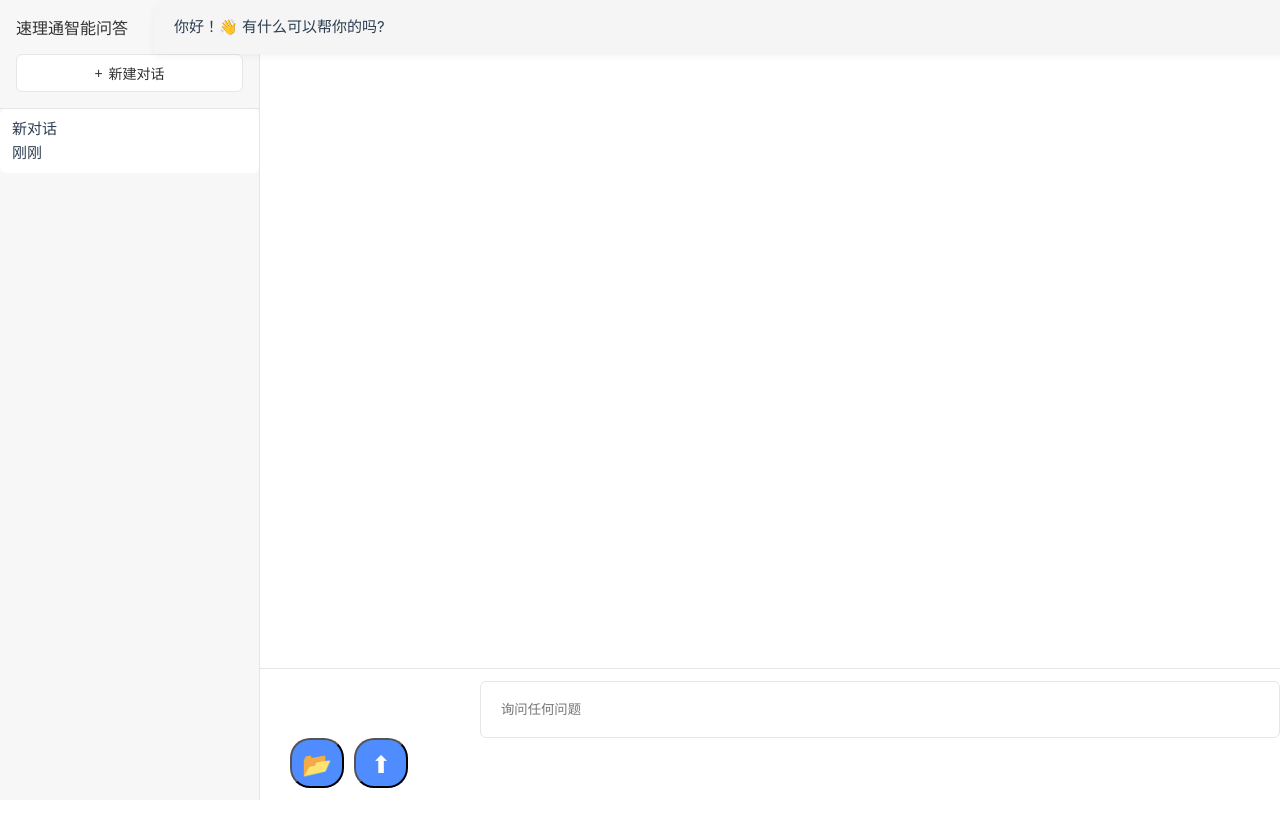
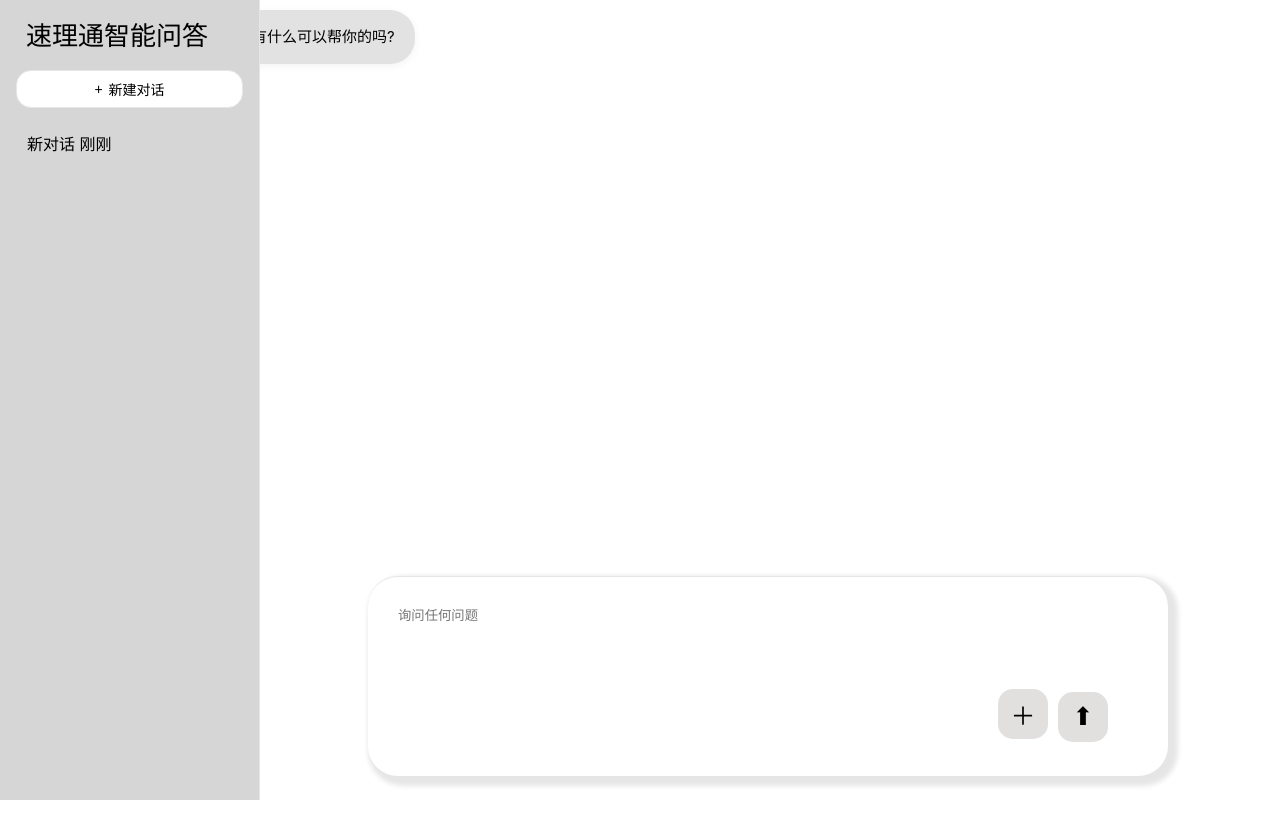
Before and after one commit to HongyanDeng/ai-module, a Vue app in the folder SpringAI2/fronted/: page / in a window 1280 px wide. Shown: the top 838 px of the page. Built offline with nearby package versions, Linux system fonts and the light colour scheme.

Commit message:
修改前端页面

```diff
--- a/SpringAI2/fronted/src/components/AskModel.vue
+++ b/SpringAI2/fronted/src/components/AskModel.vue
@@ -14,12 +14,22 @@
           :class="['conversation-item', { active: currentConversationId === conversation.id }]"
           @click="switchConversation(conversation.id)">
           <div class="conversation-info">
-            <div class="conversation-title">{{ conversation.title || '新对话' }}</div>
+            <div class="conversation-title">
+              {{ conversation.title || '新对话' }}
+              {{ formatTime(conversation.createdAt) }}
+
+              <button class="delete-btn" @click.stop="deleteConversation(conversation.id)"
+                v-if="conversations.length > 1" style="margin-left: 15px;">
+                🗑️
+              </button>
+
+            </div>
+            <!--
             <div class="conversation-time">{{ formatTime(conversation.createdAt) }}</div>
+          -->
           </div>
-          <button class="delete-btn" @click.stop="deleteConversation(conversation.id)" v-if="conversations.length > 1">
-            🗑️
-          </button>
+
+
         </div>
       </div>
     </div>
@@ -29,11 +39,11 @@
       <div class="chat-content">
         <div v-for="(msg, idx) in currentMessages" :key="idx" :class="['chat', msg.role]">
           <div v-if="msg.role === 'ai'" class="ai-answer">
-            <span></span>
+
             <span class="ai-text">{{ msg.text }}</span>
           </div>
           <div v-if="msg.role === 'user'" class="user-question">
-            <span></span>
+
             <span class="user-text">{{ msg.text }}</span>
           </div>
         </div>
@@ -45,9 +55,11 @@
         </div>
       </div>
       <div class="chat-input-bar">
-        <input v-model="question" placeholder="询问任何问题" @keyup.enter="askModel" />
-        <button class="send-file" @click="sendFile">📂</button>
-        <button class="ask-model" @click="askModel">⬆</button>
+        <textarea v-model="question" placeholder="询问任何问题" @keyup.enter="askModel"></textarea>
+        <div class="send-button">
+          <button class="send-file" @click="sendFile">＋</button>
+          <button class="ask-model" @click="askModel">⬆</button>
+        </div>
       </div>
     </div>
   </div>
@@ -225,10 +237,12 @@ export default {
 
 <style scoped>
 @keyframes dot-animation {
+
   0%,
   100% {
     opacity: 0.3
   }
+
   50% {
     opacity: 1
   }
@@ -254,7 +268,7 @@ body {
   top: 0;
   bottom: 0;
   width: 260px;
-  background: #f7f7f8;
+  background: #d6d6d6;
   border-right: 1px solid #e6e6e6;
   display: flex;
   flex-direction: column;
@@ -262,24 +276,25 @@ body {
 
 .sidebar-header {
   padding: 16px;
-  background: #f7f7f8;
-  border-bottom: 1px solid #e6e6e6;
+  /*background: #f7f7f8;*/
+  /*border-bottom: 1px solid #e6e6e6;*/
 }
 
 .sidebar-header h2 {
-  margin: 0 0 12px 0;
-  font-size: 16px;
-  color: #333;
+  margin: 0 0 12px 10px;
+  font-size: 26px;
+  font-family: 宋体;
+  color: #000000;
   font-weight: 500;
 }
 
 .new-chat-btn {
   width: 100%;
   padding: 8px 12px;
-  background: #fff;
-  color: #333;
+  background: #ffffff;
+  color: #000000;
   border: 1px solid #e6e6e6;
-  border-radius: 6px;
+  border-radius: 15px;
   font-size: 14px;
   font-weight: normal;
   transition: all 0.2s ease;
@@ -292,139 +307,175 @@ body {
 .new-chat-btn:hover {
   background: #f3f3f3;
   transform: none;
-  box-shadow: none;
+  /**增加深色阴影 */
+  box-shadow: 5px 5px 5px rgba(0, 0, 0, 0.1);
 }
 
 .chat-page {
   flex: 1;
   display: flex;
   flex-direction: column;
-  background: #fff;
+  background: #ffffff;
   padding: 0;
-  margin: 0;
+  margin-left: 90px;
 }
 
 .chat-content {
   flex: 1;
   width: 1200px;
-  margin-left: 80px;
+  margin-left: 0px;
   padding-left: 10px;
   background-color: rgb(255, 255, 255);
   margin-bottom: 200px;
 }
 
 .chat-input-bar {
+  height: 200px;
   position: fixed;
-  left: 260px;
-  bottom: 0;
-  right: 0;
-  padding: 12px 20px;
-  background: #fff;
+  width: 800px;
+  left: 60%;
+  transform: translateX(-50%);
+  bottom: 3%;
+  padding: 20px 20px;
+  background: #ffffff;
   border-top: 1px solid #e6e6e6;
+  border-radius: 30px;
+  box-shadow: 5px 5px 5px 5px rgba(0.1, 0.1, 0.1, 0.1);
 }
 
 .chat-input-bar input {
-  width: 800px;
-  padding: 20px 20px;
-  border: 1px solid #e6e6e6;
+  width: 765px;
+  padding: 5px 10px;
+  /* 顶部和底部增加5px内边距，左右增加10px内边距 */
+  height: 40px;
+  /* 设置内容区域高度为40px，加上5px上下内边距，总高度为50px */
+  line-height: 1.2;
+  /* 设置行高为正常值，使其与字体大小匹配，避免垂直居中 */
+  vertical-align: top;
+  /* 明确将内容垂直向上对齐 */
+  border: 0px solid #e6e6e6;
   border-radius: 6px;
-  background: #fff;
-  margin-left: 200px;
+  background: #ffffff;
+  margin-left: 0px;
+  margin-top: 0;
+  transition: box-shadow 0.3s ease;
+  /* 添加过渡效果 */
 }
 
-/**提问按钮 */
-.chat-input-bar button.ask-model {
-  padding: 0 15px;
-  height: 50px;
-  margin-left: 10px;
-  border-radius: 20px;
-  background: #4f8cff;
-  font-size: 24px;
-  /* 增大字体 */
-  /*font-weight: bold;  /* 加粗 */
-  color: white;
-  /* 白色文字 */
-  line-height: 50px;
-  /* 垂直居中 */
-}
-
-/**上传文件按钮 */
-.chat-input-bar button.send-file {
-  padding: 0 10px;
-  height: 50px;
-  margin-left: 10px;
-  border-radius: 20px;
-  background: #4f8cff;
-  font-size: 24px;
-  /* 增大字体 */
-  /*font-weight: bold;  /* 加粗 */
-  color: white;
-  /* 白色文字 */
-  line-height: 50px;
-  /* 垂直居中 */
+.chat-input-bar input:focus {
+  box-shadow: 0 0 0px rgba(79, 140, 255, 0.5);
+  /* 点击时的蓝色阴影效果 */
+  outline: none;
+  /* 移除默认的outline样式 */
 }
 
 .conversation-item {
+  margin-left: 15px;
+  margin-right: 15px;
   padding: 8px 12px;
   margin-bottom: 4px;
-  border-radius: 6px;
+  border-radius: 12px;
+  color: #000000;
+  font-size: 16px;
 }
 
+/**键入对话颜色 */
 .conversation-item:hover {
-  background: #ececf1;
+  background: #ffffff;
   transform: none;
 }
 
 .conversation-item.active {
-  background: #ececf1;
+  /*background: #1b1b82;*/
   border-color: transparent;
   box-shadow: none;
 }
 
 .conversation-item.active,
 .new-chat-btn {
-  background: #fff;
+  /*background: #b51313;*/
   box-shadow: none;
 }
 
 
 /**用户提问框 */
 .user-question {
-  /**采用相对定位，固定在右侧 */
-  position: relative;
-  left: 50%;
-  /*width: 600px;*/
-  /*min-width: none;*/
-  max-width: 600px;
-  background-color: rgb(245, 245, 245);
-  border-radius: 18px 18px 0 18px;
-  /* 改用px单位更精确控制 */
+  /**采用flex布局实现右对齐 */
+  display: flex;
+  justify-content: flex-end;
+  max-width: 100%;
+  margin-bottom: 16px;
+  margin-right: 10px;
+}
+
+.user-question>span {
+  background-color: rgb(226, 226, 226);
+  border-radius: 30px 30px 0 30px;
   padding: 15px 20px;
-  /* 增加左右内边距 */
   box-shadow: 0 2px 8px rgba(0, 0, 0, 0.08);
-  /* 添加轻微阴影增强立体感 */
-  margin-bottom: 16px;
-  /* 增加底部间距 */
+  max-width: 80%;
+  min-width: 120px;
+  word-break: break-word;
   transition: all 0.3s ease;
-  /* 添加过渡动画 */
+  color: #000000;
 }
 
 /**大模型回答框 */
 .ai-answer {
-  /**采用相对定位，固定在左侧 */
-  position: relative;
-  /*right: 2%;*/
-  width: 1200px;
-  background-color: rgb(245, 245, 245);
-  border-radius: 18px 18px 18px 0;
-  /* 左上、右上、右下圆角 */
+  /**采用flex布局实现左对齐 */
+  display: flex;
+  justify-content: flex-start;
+  max-width: 100%;
+  margin-bottom: 16px;
+  margin-left: 0px;
+  color: #000000;
+}
+
+.ai-answer>span {
+  margin-top: 10px;
+  background-color: rgb(226, 226, 226);
+  border-radius: 25px 25px 25px 0;
   padding: 15px 20px;
-  /* 内边距 */
   box-shadow: 0 2px 8px rgba(0, 0, 0, 0.05);
-  /* 轻微阴影 */
-  margin-bottom: 16px;
-  /* 底部间距 */
+  max-width: 80%;
+  min-width: 120px;
+  word-break: break-word;
   transition: all 0.3s ease;
-  /* 过渡动画 */
 }
+
+.send-button {
+  margin-top: 5px;
+  margin-left: 600px;
+}
+
+.send-file,.ask-model {
+  margin-left: 10px;
+  height: 50px;
+  font-size: 25px;
+  width: 50px;
+  background-color: #e2dfdf;
+  border-radius: 15px;
+  border: white;
+}
+
+/**提问框 */
+.chat-input-bar textarea {
+  width: 765px;
+  padding: 10px;
+  height: 80px; /* 固定高度 */
+  line-height: 1.5;
+  border: 0px solid #e6e6e6;
+  border-radius: 6px;
+  background: #ffffff;
+  margin-left: 0;
+  margin-top: 0;
+  resize: none; /* 禁止手动调整大小 */
+  transition: box-shadow 0.3s ease;
+}
+.chat-input-bar textarea:focus {
+  outline: none;
+  box-shadow: 0 0 5px rgba(255, 255, 255, 1);
+}
+
+
 </style>
```
Also changed, not shown: 1 other file (tests, documents, lock files or other folders).
